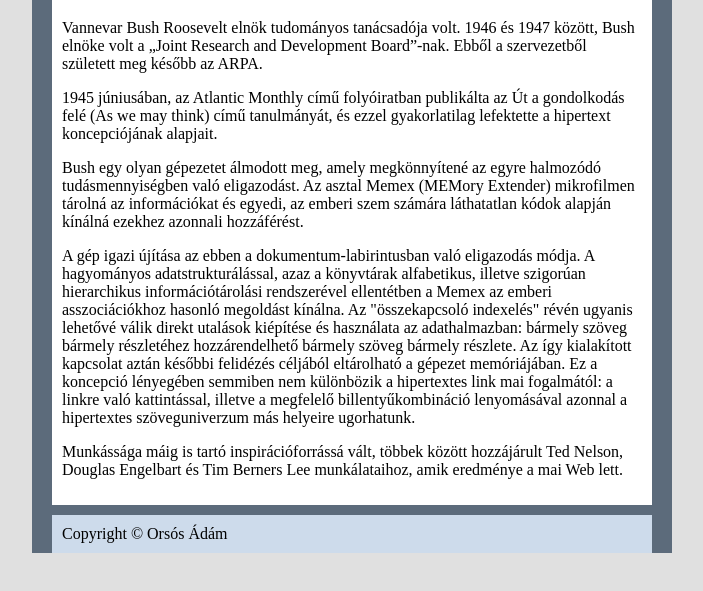
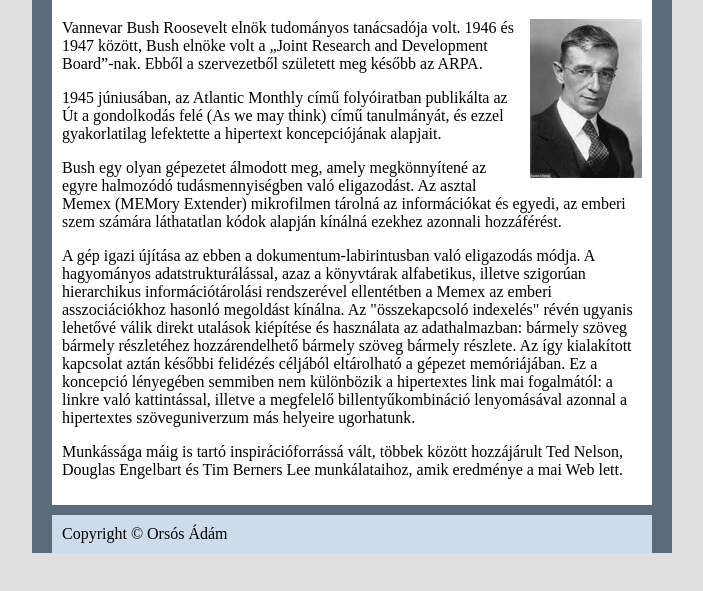
Before and after one commit to OAdam98/2021-11-17_Az-internet-tortenete, a plain HTML site: page bush.html in a window 1280 px wide. Shown: the part 167-758 px from the top of the page, without its empty margins (288-991 px from the left). Drawn offline with Linux system fonts and the light colour scheme.

Commit message:
6 feladat

```diff
--- a/bush.html
+++ b/bush.html
@@ -47,6 +47,7 @@
 
         <div id="content">
             <h1>Vannevar Bush (1890-1974)</h1>
+            <img src="vannevarbush.jpg" alt="vannevar bush"class="jobbra">
             <p>Vannevar Bush Roosevelt elnök tudományos tanácsadója volt. 1946 és 1947 között, Bush elnöke volt a „Joint
                 Research and Development Board”-nak. Ebből a szervezetből született meg később az ARPA.</p>
             <p>1945 júniusában, az Atlantic Monthly című folyóiratban publikálta az Út a gondolkodás felé (As we may
--- a/style.css
+++ b/style.css
@@ -83,6 +83,7 @@ a:active {
 
 .jobbra {
 	float: right;
+	margin-left: 10px;
 }
 
 .active {
```
